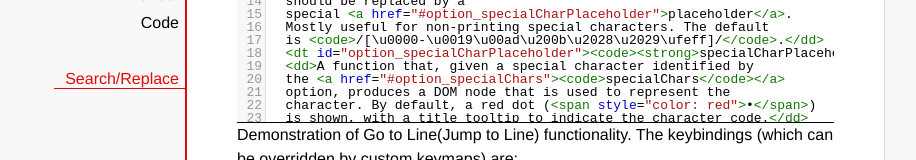
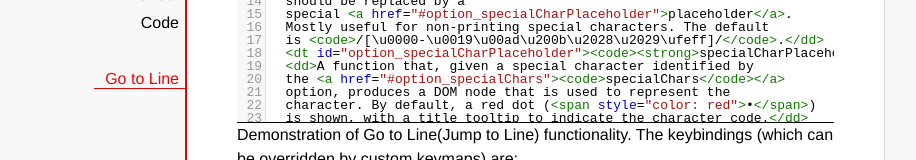
Before and after one commit to djadmin/djadmin.github.io, a plain HTML site: page index.html in a window 1280 px wide. Shown: the part 251-411 px from the top of the page, without its empty margins (105-1021 px from the left). Drawn offline with Linux system fonts and the light colour scheme; a web font is replaced by a local one.

Commit message:
Title Added

```diff
--- a/index.html
+++ b/index.html
@@ -1,6 +1,6 @@
 <!doctype html>
 
-<title>CodeMirror: Search/Replace Demo</title>
+<title>CodeMirror: Go to Line Demo</title>
 <meta charset="utf-8"/>
 <link rel=stylesheet href="./doc/docs.css">
 
@@ -24,7 +24,7 @@
     <li><a href="https://github.com/marijnh/codemirror">Code</a>
   </ul>
   <ul>
-    <li><a class=active href="#">Search/Replace</a>
+    <li><a class=active href="#">Go to Line</a>
   </ul>
 </div>
 
```
